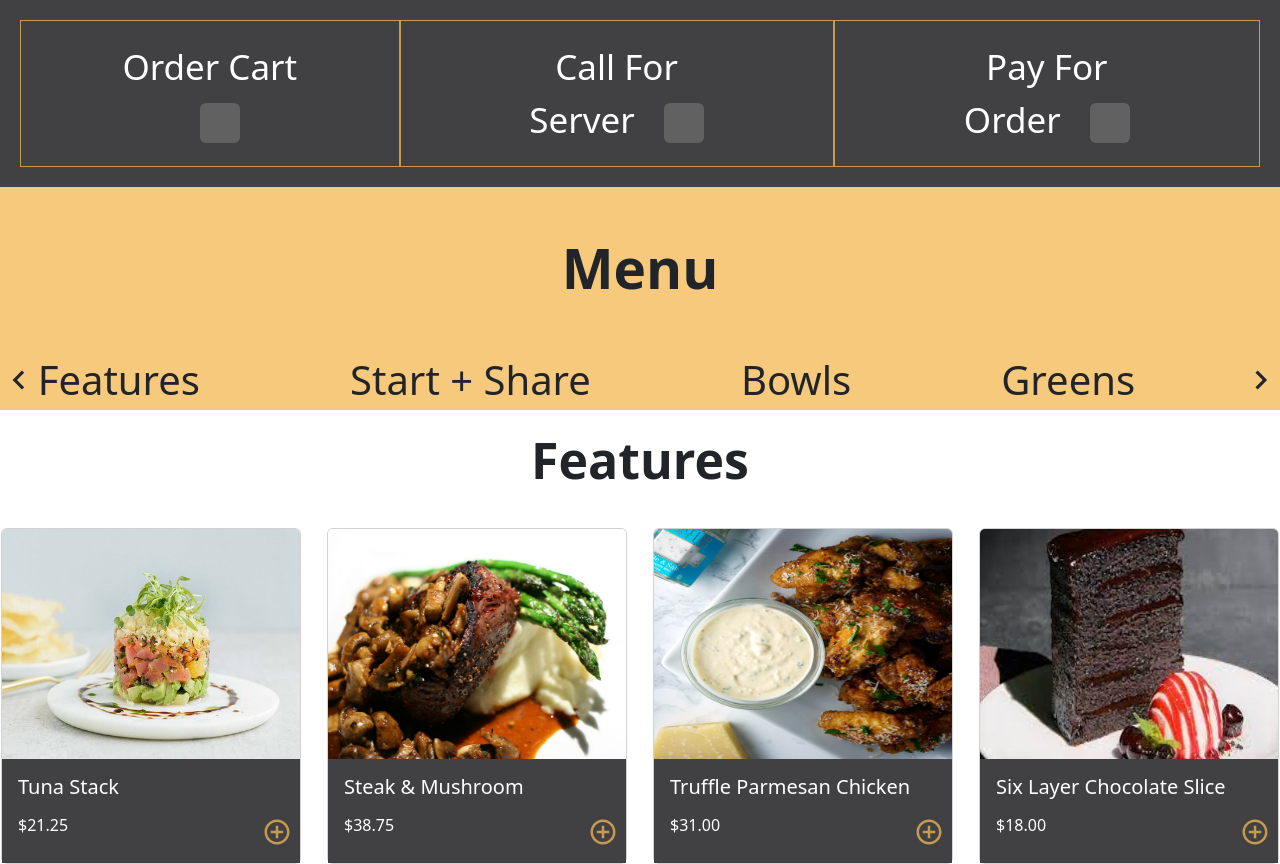
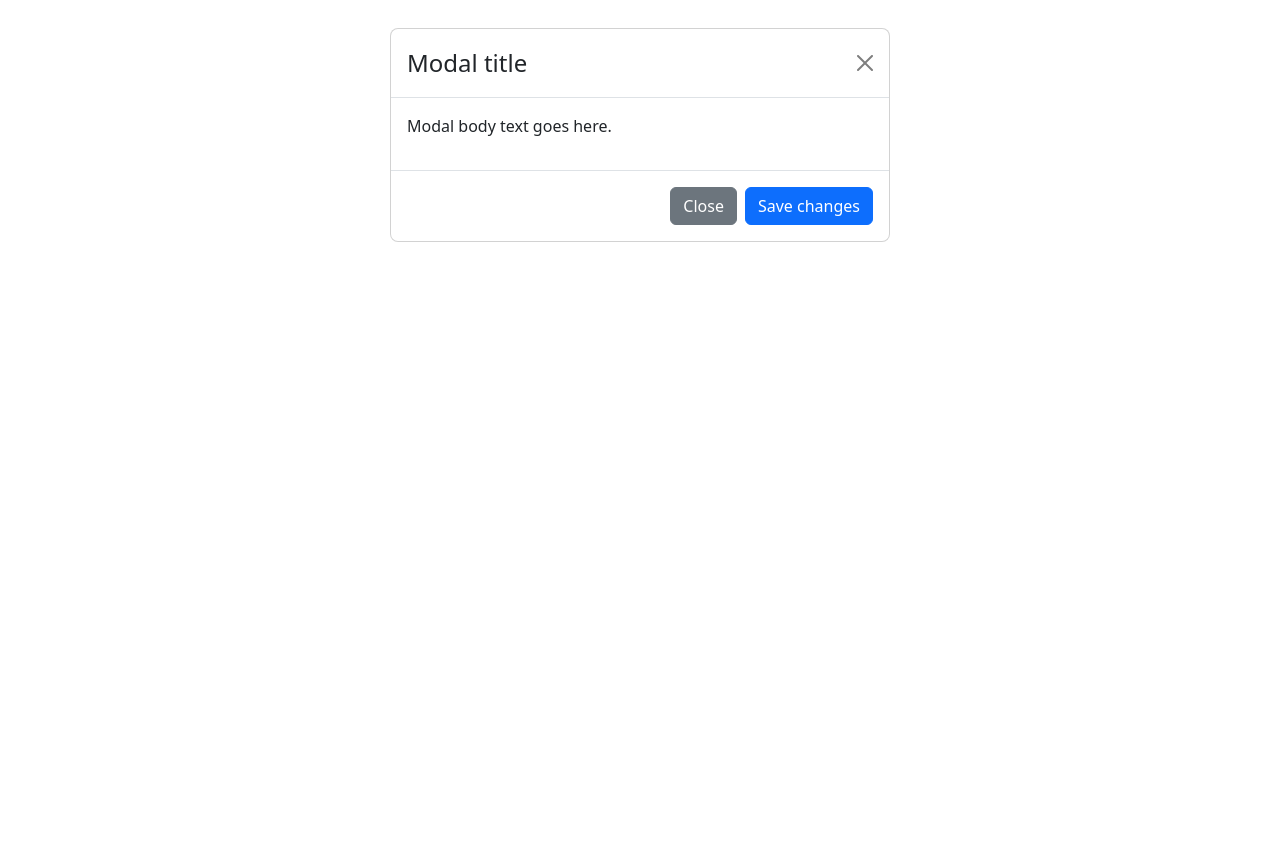
Before and after one commit to hnschaefer/cpsc481-group3, a React (Create React App) app in the folder ordering-system/: page / in a window 1280 px wide. After the commit the page ends 800 px from the top, so only its background shows below. Built offline with nearby package versions, Linux system fonts and the light colour scheme; grey boxes are pictures that could not be loaded; the HTML template or start-up script is replaced by a standard one.

Commit message:
work in prog

```diff
--- a/ordering-system/src/Popups/AddToCart.js
+++ b/ordering-system/src/Popups/AddToCart.js
@@ -1,7 +1,26 @@
+import Button from "react-bootstrap/Button";
+import Modal from "react-bootstrap/Modal";
+
 const AddToCart = () => {
   return (
-    <div>
+    <div
+      className="modal show"
+      style={{ display: "block", position: "initial" }}
+    >
+      <Modal.Dialog>
+        <Modal.Header closeButton>
+          <Modal.Title>Modal title</Modal.Title>
+        </Modal.Header>
 
+        <Modal.Body>
+          <p>Modal body text goes here.</p>
+        </Modal.Body>
+
+        <Modal.Footer>
+          <Button variant="secondary">Close</Button>
+          <Button variant="primary">Save changes</Button>
+        </Modal.Footer>
+      </Modal.Dialog>
     </div>
   );
 };
--- a/ordering-system/src/index.js
+++ b/ordering-system/src/index.js
@@ -1,7 +1,7 @@
 import React from "react";
 import ReactDOM from "react-dom/client";
 import "./index.css";
-import Menu from "../src/Menu Pages/Menu";
+import AddToCart from "./Popups/AddToCart.js";
 
 import reportWebVitals from "./reportWebVitals";
 import "../node_modules/bootstrap/dist/css/bootstrap.min.css";
@@ -9,7 +9,7 @@
 const root = ReactDOM.createRoot(document.getElementById("root"));
 root.render(
   <React.StrictMode>
-    <Menu />
+    <AddToCart />
   </React.StrictMode>
 );
 
```
